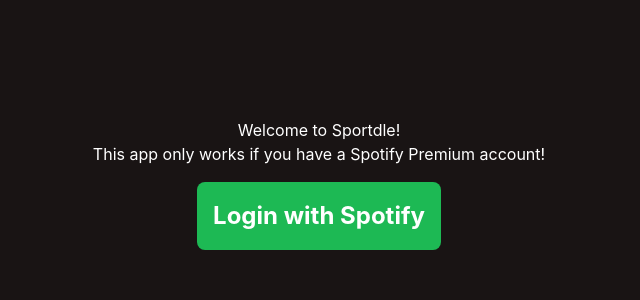
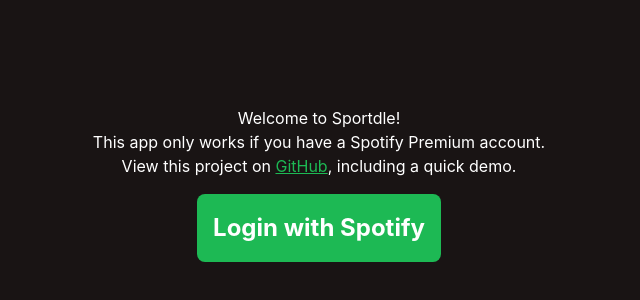
Before and after one commit to shashankkotturi/sportdle-react, a React (Create React App) app in the folder client/: page / in a window 1280 px wide. Shown: the part 216-516 px from the top of the page, without its empty margins (321-961 px from the left). Built offline with nearby package versions, Linux system fonts and the light colour scheme; no server answers; what spotify-web-api-node would draw is missing.

Commit message:
Added GitHub link

```diff
--- a/client/src/Login.jsx
+++ b/client/src/Login.jsx
@@ -7,7 +7,7 @@
 
   return (
     <>
-    <p style={{"color":"white", "text-align": "center"}}>Welcome to Sportdle!<br/>This app only works if you have a Spotify Premium account!</p>
+    <p style={{"color":"white", "text-align": "center"}}>Welcome to Sportdle!<br/>This app only works if you have a Spotify Premium account.<br/>View this project on <a target="_blank" style={{"color":"#1db954", "underline":"true"}} href="https://github.com/shashankkotturi/sportdle-react"><u>GitHub</u></a>, including a quick demo.</p>
     <LoginButton>
       <LoginLink href={AUTH_URL}>Login with Spotify</LoginLink>
     </LoginButton>
```
